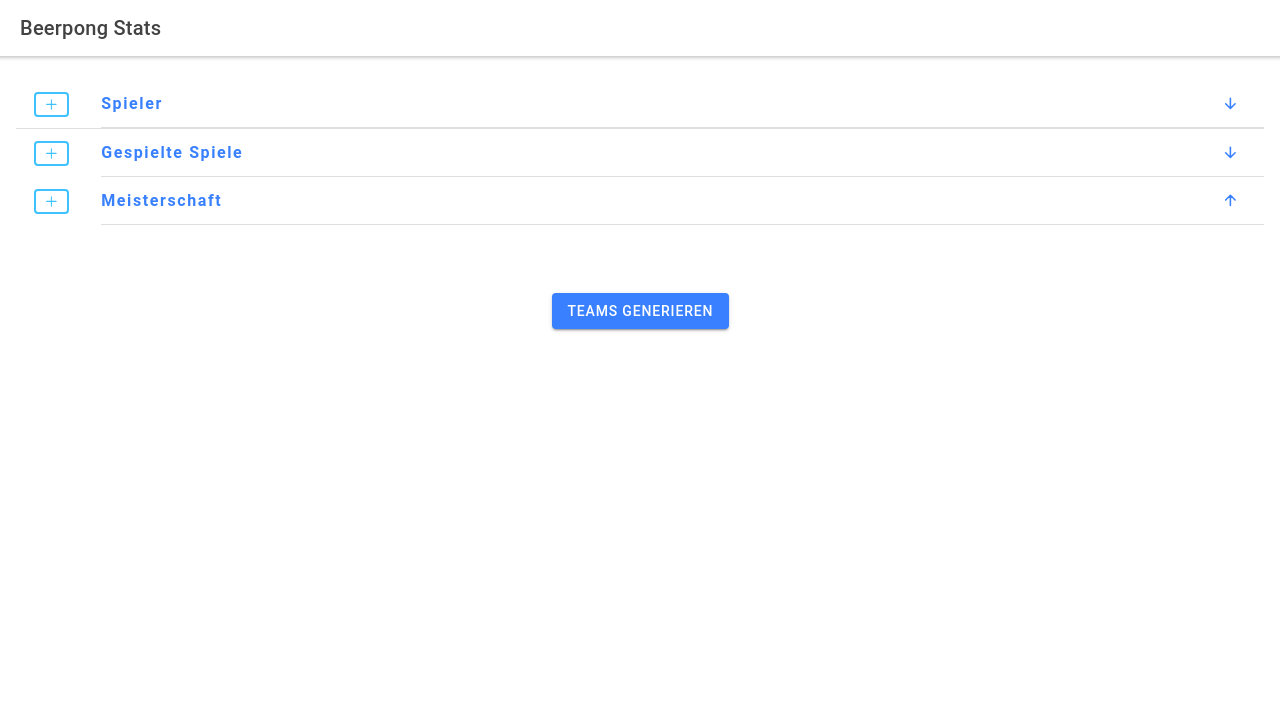
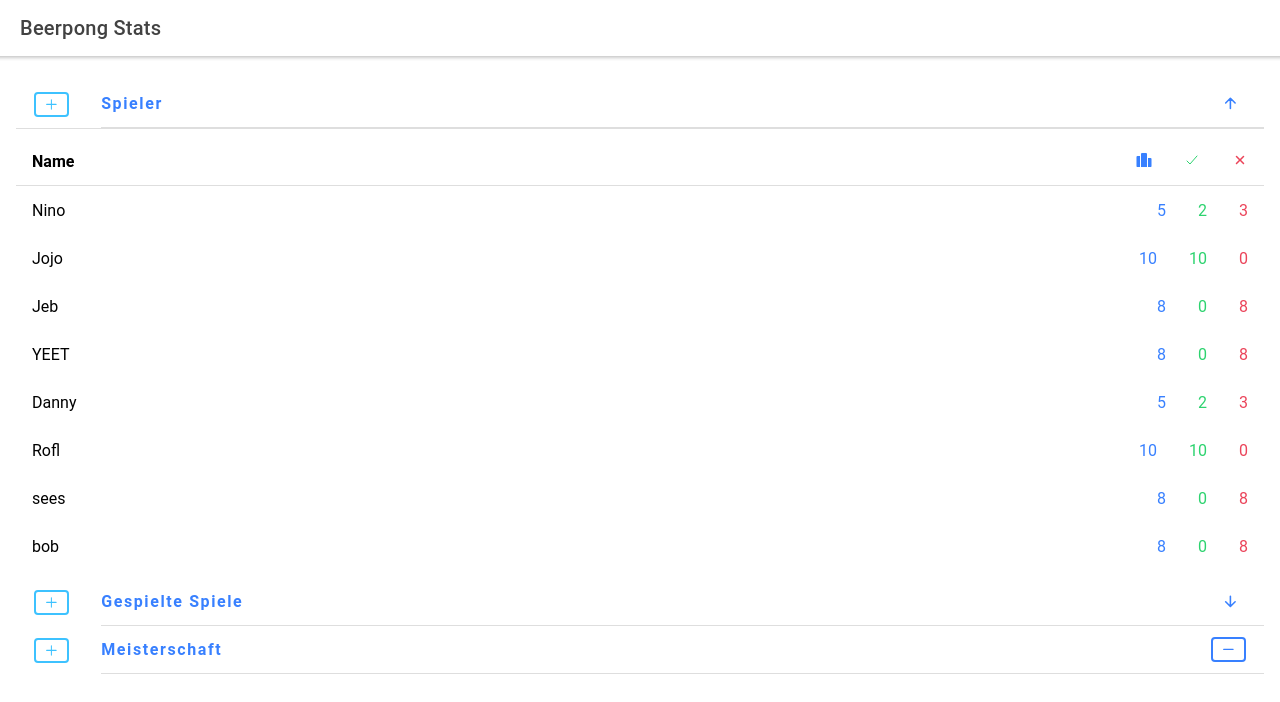
Before and after one commit to ITegs/beerpong-stats, a React (Create React App) app: page /home in a window 1280 px wide. Shown: the top 702 px of the page. Built offline with nearby package versions, Linux system fonts and the light colour scheme.

Commit message:
Home: tournament showTournament navigation;

```diff
--- a/src/pages/Home.tsx
+++ b/src/pages/Home.tsx
@@ -24,6 +24,7 @@ import {
   checkmark,
   close,
   podium,
+  remove,
 } from "ionicons/icons";
 
 import "./Home.css";
@@ -35,9 +36,11 @@ import Tournament from "../components/tournament";
 const Home: React.FC = () => {
   const [showModal, setShowModal] = useState(false);
   const [showAddPlayerAlert, setShowAddPlayerAlert] = useState(false);
-  const [showPlayer, setShowPlayer] = useState(false);
+  const [showCancelTournamentAlert, setShowCancelTournamentAlert] =
+    useState(false);
+  const [showPlayer, setShowPlayer] = useState(true);
   const [showGames, setShowGames] = useState(false);
-  const [showTournament, setShowTournament] = useState(true);
+  const [showTournament, setShowTournament] = useState(false);
 
   const [redTeam, setRedTeam] = useState([]);
   const [blueTeam, setBlueTeam] = useState([]);
@@ -196,7 +199,7 @@ const Home: React.FC = () => {
             </IonButton>
           </IonItem>
           {showGames ? (
-            <IonList>
+            <IonList lines="full">
               <IonItem>
                 <IonLabel slot="start" color="danger">
                   <strong>Rot</strong>
@@ -243,7 +246,11 @@ const Home: React.FC = () => {
               fill="outline"
               size="small"
               color="secondary"
-              routerLink="/addPlayer"
+              onClick={() => (
+                setShowPlayer(false),
+                setShowGames(false),
+                setShowTournament(true)
+              )}
             >
               <IonIcon icon={add} />
             </IonButton>
@@ -255,14 +262,10 @@ const Home: React.FC = () => {
 
             <IonButton
               slot="end"
-              fill="clear"
-              onClick={() => setShowTournament(!showTournament)}
+              fill="outline"
+              onClick={() => setShowCancelTournamentAlert(true)}
             >
-              {showTournament ? (
-                <IonIcon icon={arrowUp} />
-              ) : (
-                <IonIcon icon={arrowDown} />
-              )}
+              <IonIcon icon={remove} />
             </IonButton>
           </IonItem>
 
@@ -339,6 +342,16 @@ const Home: React.FC = () => {
         message={"Bitte gib einen Spielernamen ein!"}
         buttons={["OK"]}
       />
+      <IonAlert
+        isOpen={showCancelTournamentAlert}
+        onDidDismiss={() => setShowAddPlayerAlert(false)}
+        header={"Fehler"}
+        message={"Willst du die Meisterschaft wirklich beenden?"}
+        buttons={[
+          "Nein",
+          { text: "Beenden", handler: (d) => setShowTournament(false) },
+        ]}
+      />
     </IonPage>
   );
 };
```
Also changed, not shown: src/pages/Home.css (line endings or trailing spaces).
